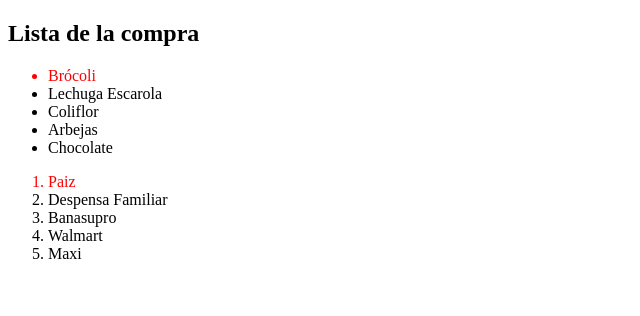
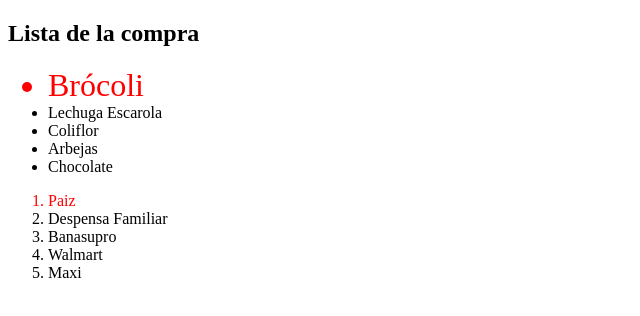
Before and after one commit to 4E657F6G/OpenBootcamp, a plain HTML site: page HTML y CSS/4. Introducción a CSS/Ejercicio1.html in a window 1280 px wide. Shown: the whole page, without its empty margins (0-640 px from the left). Drawn offline with Linux system fonts and the light colour scheme.

Commit message:
Ejercicio 1

```diff
--- a/HTML y CSS/4. Introducción a CSS/estilos.css
+++ b/HTML y CSS/4. Introducción a CSS/estilos.css
@@ -2,6 +2,6 @@
     color: red;
 }
 
-ul#elemento-1 {
-    size: 2rem;
+ul li#elemento-1 {
+    font-size: 2rem;
 }
```
